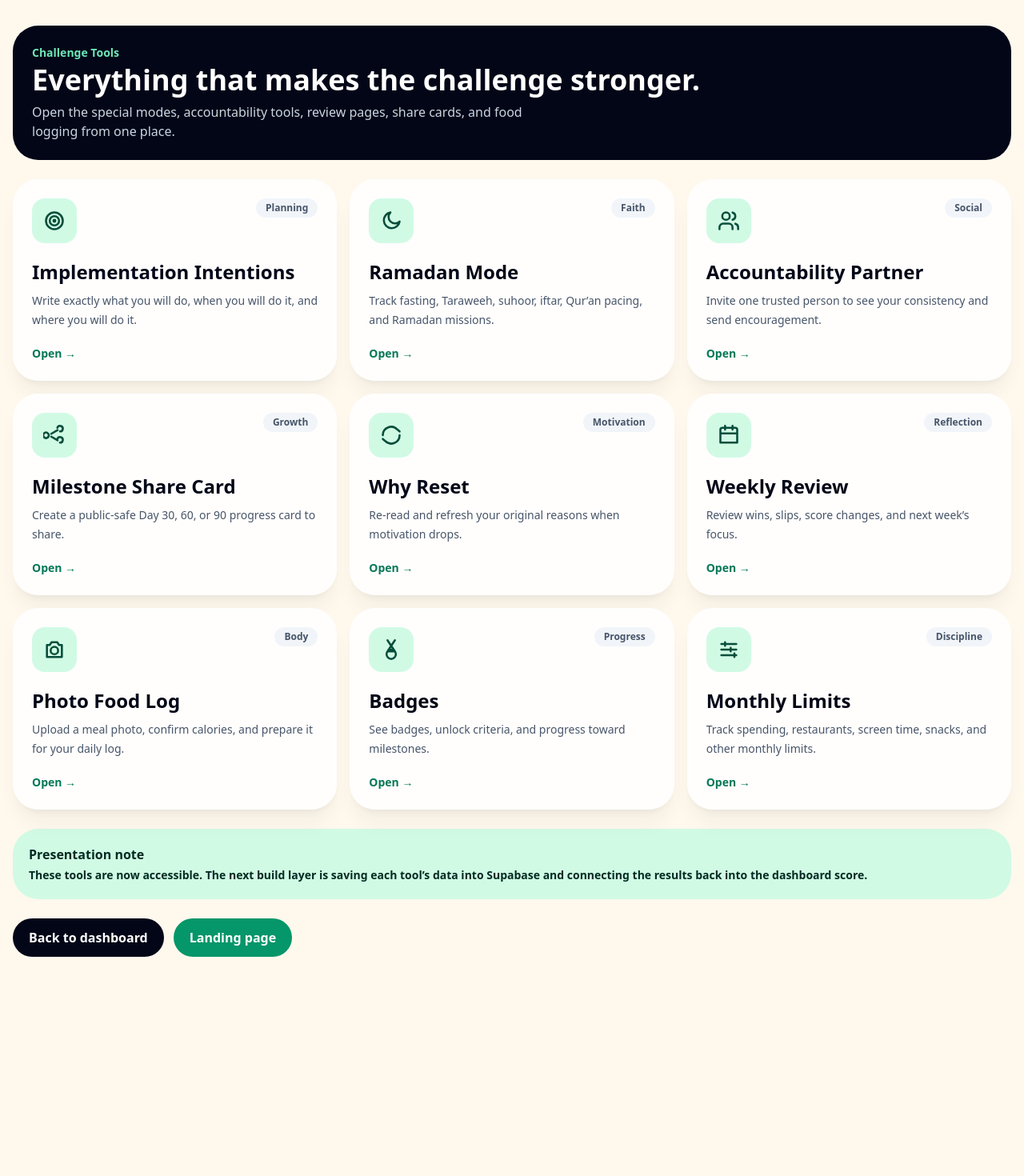
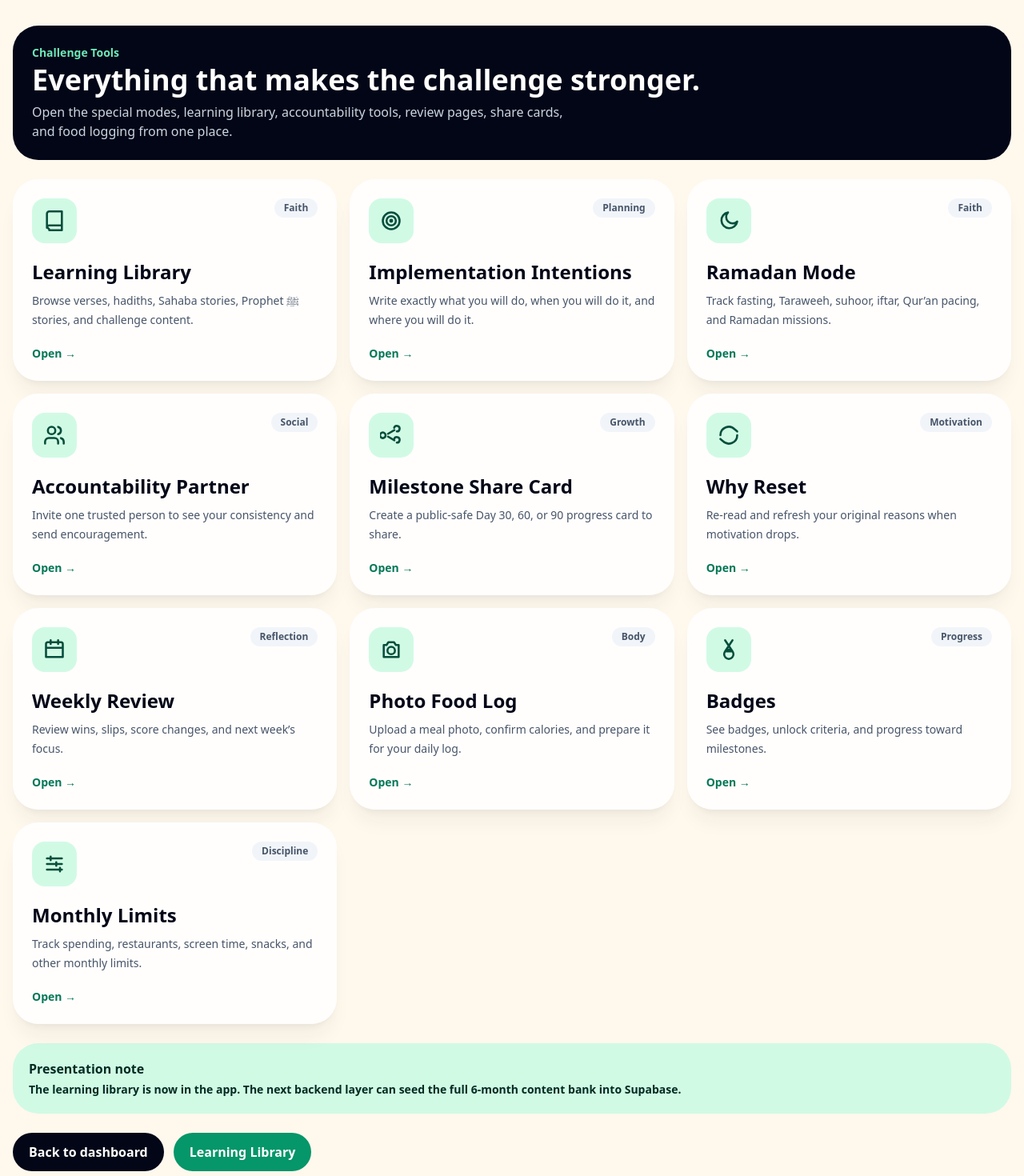
Before and after one commit to hxhhxxs/The-Challenge-, a Next.js app: page /tools in a window 1280 px wide. Shown: the top 1470 px of the page at 80% size. Before the commit the page ends 1228 px from the top, so only its background shows below. Built offline with nearby package versions, Linux system fonts and the light colour scheme.

Commit message:
Add learning library to tools

```diff
--- a/app/tools/page.tsx
+++ b/app/tools/page.tsx
@@ -2,6 +2,7 @@ import Link from "next/link";
 import { cardClass, pageBg } from "@/lib/challenge-ui";
 
 const tools = [
+  { title: "Learning Library", href: "/learning", icon: "book", description: "Browse verses, hadiths, Sahaba stories, Prophet ﷺ stories, and challenge content.", tag: "Faith" },
   { title: "Implementation Intentions", href: "/intentions", icon: "target", description: "Write exactly what you will do, when you will do it, and where you will do it.", tag: "Planning" },
   { title: "Ramadan Mode", href: "/ramadan", icon: "moon", description: "Track fasting, Taraweeh, suhoor, iftar, Qur’an pacing, and Ramadan missions.", tag: "Faith" },
   { title: "Accountability Partner", href: "/partner", icon: "users", description: "Invite one trusted person to see your consistency and send encouragement.", tag: "Social" },
@@ -20,7 +21,7 @@ export default function ToolsPage() {
         <section className="rounded-[2rem] bg-slate-950 p-6 text-white">
           <p className="text-sm font-bold text-emerald-300">Challenge Tools</p>
           <h1 className="mt-1 text-4xl font-black">Everything that makes the challenge stronger.</h1>
-          <p className="mt-2 max-w-2xl text-slate-300">Open the special modes, accountability tools, review pages, share cards, and food logging from one place.</p>
+          <p className="mt-2 max-w-2xl text-slate-300">Open the special modes, learning library, accountability tools, review pages, share cards, and food logging from one place.</p>
         </section>
 
         <section className="grid gap-4 md:grid-cols-2 lg:grid-cols-3">
@@ -41,12 +42,12 @@ export default function ToolsPage() {
 
         <section className="rounded-[2rem] bg-emerald-100 p-5 text-emerald-950">
           <p className="font-black">Presentation note</p>
-          <p className="mt-1 text-sm font-semibold">These tools are now accessible. The next build layer is saving each tool’s data into Supabase and connecting the results back into the dashboard score.</p>
+          <p className="mt-1 text-sm font-semibold">The learning library is now in the app. The next backend layer can seed the full 6-month content bank into Supabase.</p>
         </section>
 
         <div className="flex flex-wrap gap-3">
           <Link href="/dashboard" className="rounded-full bg-slate-950 px-5 py-3 font-black text-white">Back to dashboard</Link>
-          <Link href="/landing" className="rounded-full bg-emerald-600 px-5 py-3 font-black text-white">Landing page</Link>
+          <Link href="/learning" className="rounded-full bg-emerald-600 px-5 py-3 font-black text-white">Learning Library</Link>
         </div>
       </div>
     </main>
@@ -55,6 +56,7 @@ export default function ToolsPage() {
 
 function LineIcon({ kind }: { kind: string }) {
   const paths: Record<string, string> = {
+    book: "M4 19.5A2.5 2.5 0 0 1 6.5 17H20M4 4.5A2.5 2.5 0 0 1 6.5 2H20v20H6.5A2.5 2.5 0 0 0 4 19.5v-15Z",
     target: "M12 21a9 9 0 1 0 0-18 9 9 0 0 0 0 18ZM12 17a5 5 0 1 0 0-10 5 5 0 0 0 0 10ZM12 13a1 1 0 1 0 0-2 1 1 0 0 0 0 2Z",
     moon: "M21 12.8A8.5 8.5 0 1 1 11.2 3 6.5 6.5 0 0 0 21 12.8Z",
     users: "M16 21v-2a4 4 0 0 0-4-4H6a4 4 0 0 0-4 4v2M9 11a4 4 0 1 0 0-8 4 4 0 0 0 0 8ZM22 21v-2a4 4 0 0 0-3-3.87M16 3.13a4 4 0 0 1 0 7.75",
```
